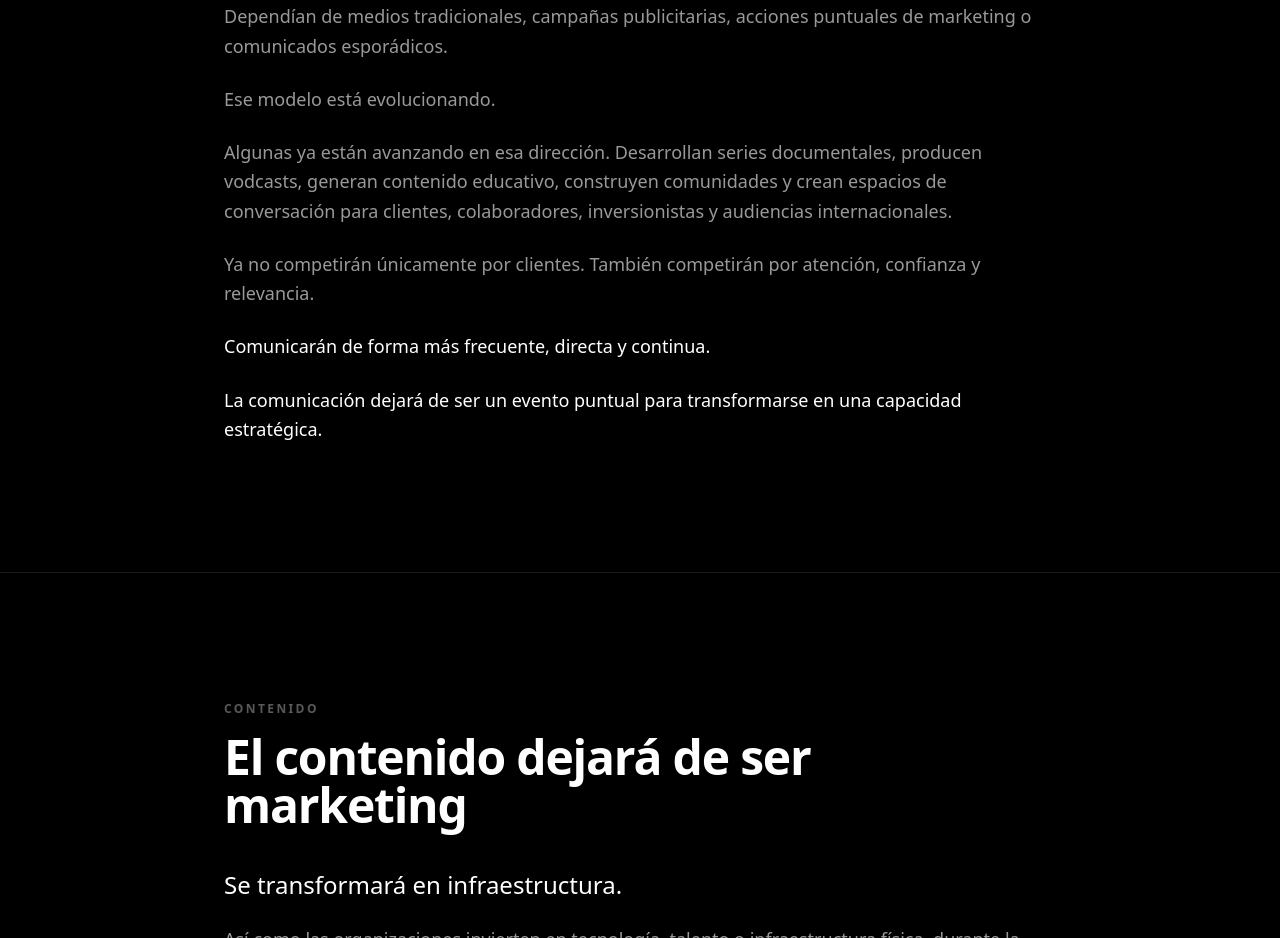
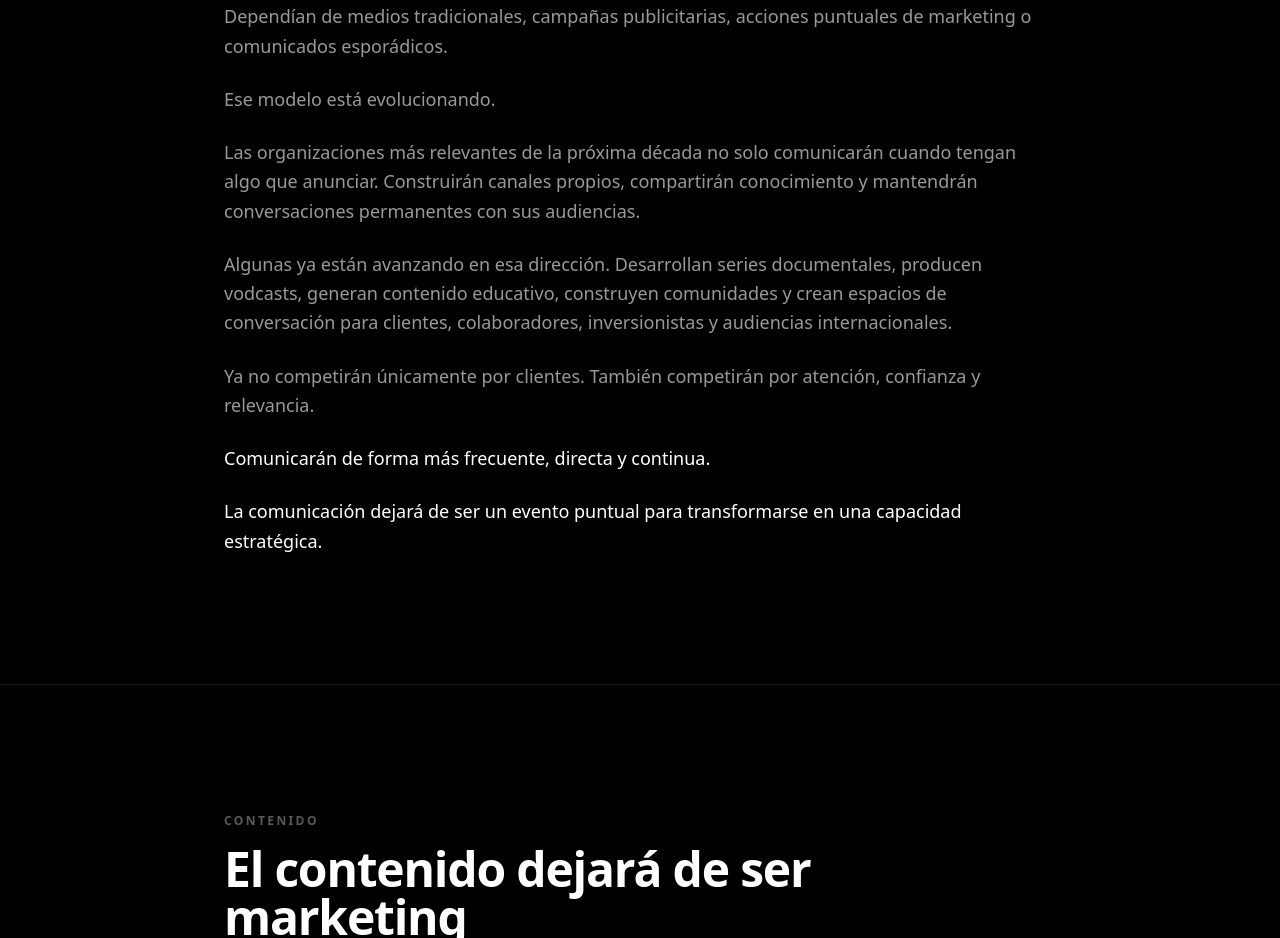
Before and after one commit to TronxGroup/Dekaelo-Media, a Next.js app: page /vision-chile-2030 in a window 1280 px wide. Shown: the part 4040-4978 px from the top of the page. Built offline with nearby package versions, Linux system fonts and the light colour scheme.

Commit message:
Update page.tsx

```diff
--- a/app/vision-chile-2030/page.tsx
+++ b/app/vision-chile-2030/page.tsx
@@ -213,6 +213,13 @@ export default function VisionChile2030Page() {
   </p>
 
   <p>
+    Las organizaciones más relevantes de la próxima década no solo
+    comunicarán cuando tengan algo que anunciar. Construirán canales
+    propios, compartirán conocimiento y mantendrán conversaciones
+    permanentes con sus audiencias.
+  </p>
+
+  <p>
     Algunas ya están avanzando en esa dirección. Desarrollan series
     documentales, producen vodcasts, generan contenido educativo,
     construyen comunidades y crean espacios de conversación para
```
Lines whose indentation alone changed are shown as unchanged.
